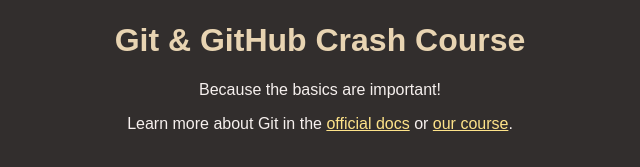
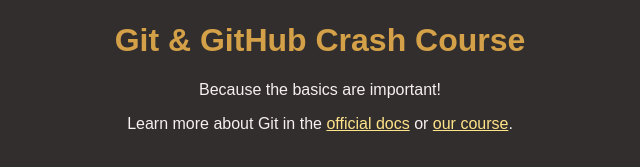
Before and after one commit to jithinsrepo/github-basics, a plain HTML site: page index.html in a window 1280 px wide. Shown: the part 147-314 px from the top of the page, without its empty margins (320-960 px from the left). Drawn offline with Linux system fonts and the light colour scheme.

Commit message:
title color changed

```diff
--- a/styles.css
+++ b/styles.css
@@ -17,7 +17,7 @@ body {
 }
 
 h1 {
-  color: #e8d4b2;
+  color: #d4a148;
 }
 
 a {
```
